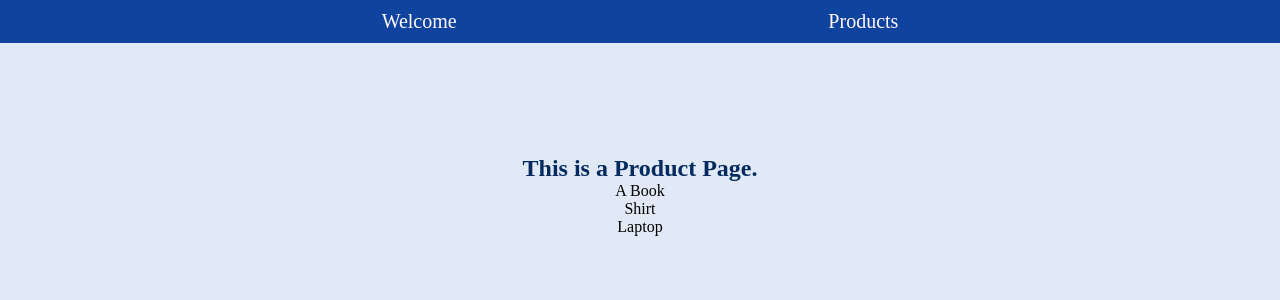
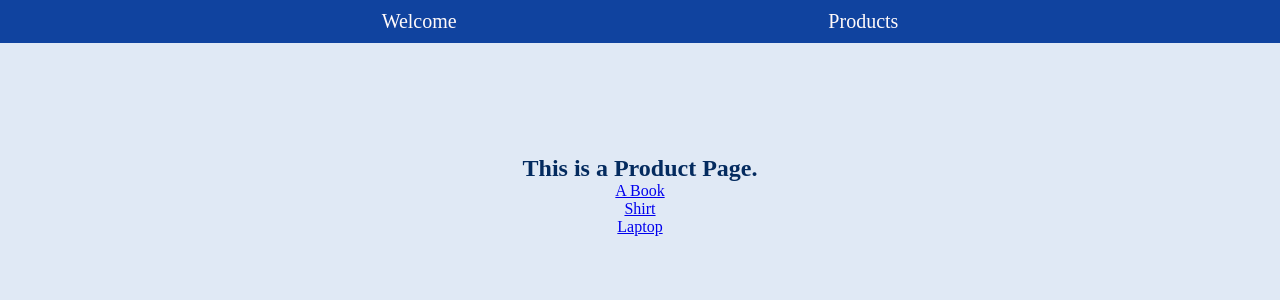
Before and after one commit to CoolShivas/React_Router_Version-5, a React (Vite) app in the folder react_router_v5/: page /products in a window 1280 px wide. Shown: the top 300 px of the page. Built offline with nearby package versions, Linux system fonts and the light colour scheme.

Commit message:
Use_of_Nested_Routes

```diff
--- a/react_router_v5/src/App.jsx
+++ b/react_router_v5/src/App.jsx
@@ -16,7 +16,7 @@ function App() {
       <main>
         {/* Starting of URL by writing http://localhost:5173/welcome */}
         <Switch>
-          <Route exact path="/welcome">
+          <Route path="/welcome">
             <WelcomePage></WelcomePage>
           </Route>
           <Route exact path="/products">
--- a/react_router_v5/src/pages/ProductPage.jsx
+++ b/react_router_v5/src/pages/ProductPage.jsx
@@ -1,13 +1,13 @@
-
+import {Link} from "react-router-dom";
 
 const ProductPage = () => {
   return (
     <section>
       <h2> This is a Product Page. </h2>
       <ul>
-        <li> A Book </li>
-        <li> Shirt </li>
-        <li> Laptop </li>
+        <li> <Link to="/products/p1"> A Book </Link> </li>
+        <li> <Link to="/products/p2"> Shirt </Link> </li>
+        <li> <Link to="/products/p3"> Laptop </Link> </li>
       </ul>
     </section>
   )
--- a/react_router_v5/src/pages/WelcomePage.jsx
+++ b/react_router_v5/src/pages/WelcomePage.jsx
@@ -1,8 +1,13 @@
-
+import { Route } from "react-router-dom";
 
 const WelcomePage = () => {
   return (
-    <h2> This is a Welcome Page. </h2>
+    <section>
+      <h2> This is a Welcome Page. </h2>
+      <Route path="/welcome/new-user">
+        <p> Welcome, new user! </p>
+      </Route>
+    </section>
   )
 }
 
```
